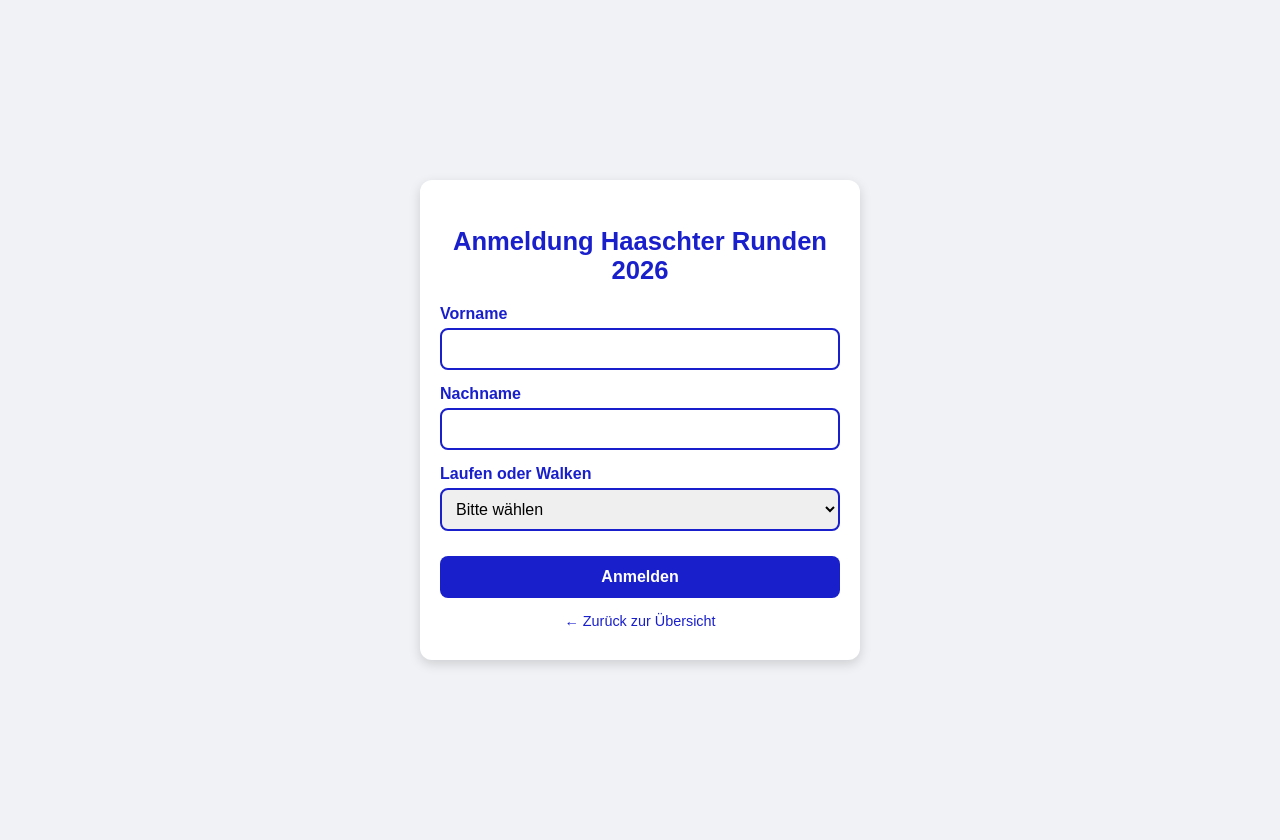
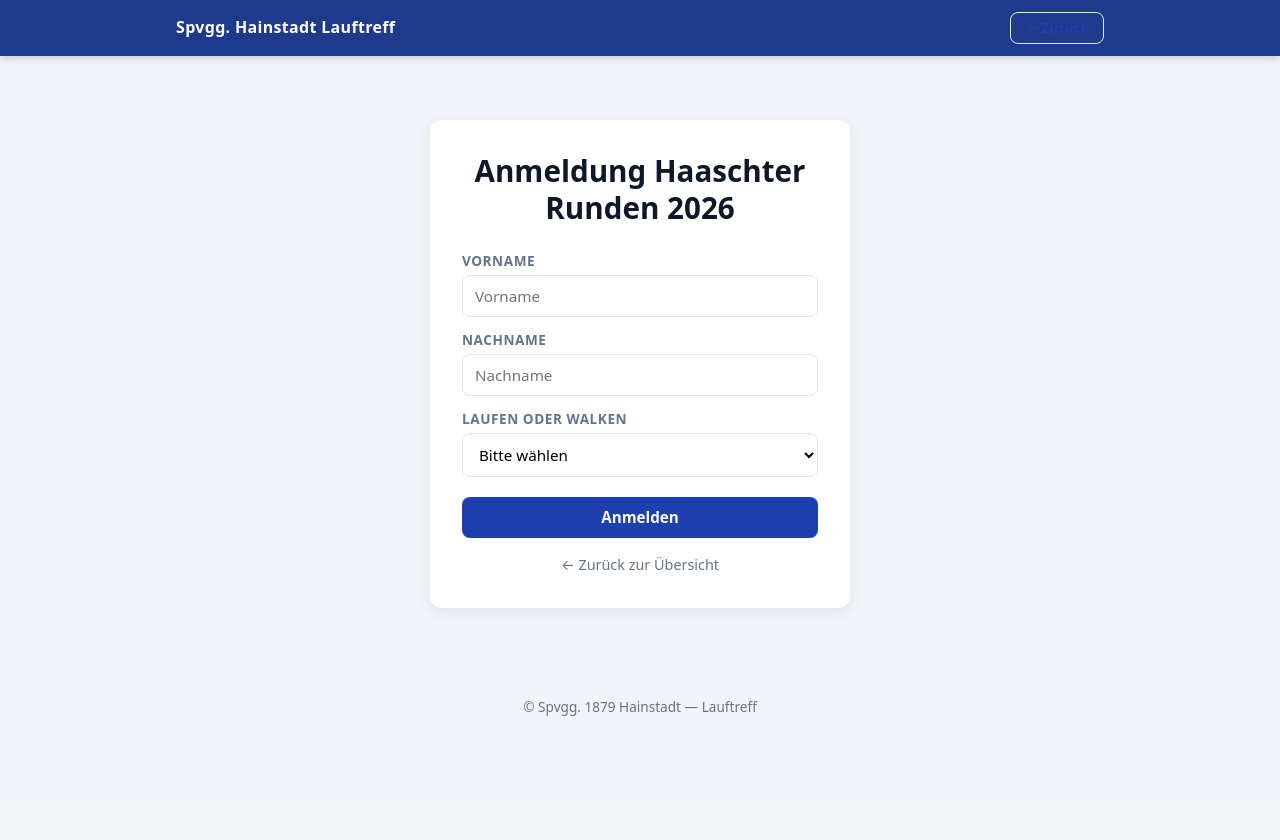
Before and after one commit to maximilianjung2/git_test_repo, a PHP site: page /Archiv/HaaschterRunden26/anmeldung.html in a window 1280 px wide. After the commit the page ends 716 px from the top, so only its background shows below. Run offline with PHP 8.4, Linux system fonts and the light colour scheme.

Commit message:
Haaschter Runden 2026: Design an Homepage angeglichen, Link auf Startseite

```diff
--- a/spvgg1879lauftreff/Archiv/HaaschterRunden26/anmeldung.html
+++ b/spvgg1879lauftreff/Archiv/HaaschterRunden26/anmeldung.html
@@ -3,99 +3,80 @@
 <head>
   <meta charset="UTF-8" />
   <meta name="viewport" content="width=device-width, initial-scale=1" />
+  <meta name="theme-color" content="#1e3a8a" />
   <title>Anmeldung Haaschter Runden 2026</title>
+  <link rel="stylesheet" href="/assets/css/lauftreff-base.css">
+  <link rel="stylesheet" href="/assets/css/public.css">
   <style>
-    body {
-      margin: 0;
-      font-family: Arial, sans-serif;
-      background-color: #f0f2f5;
-      min-height: 100vh;
-      display: flex;
-      justify-content: center;
-      align-items: center;
-      padding: 20px;
+    .form-card {
+      max-width: 420px;
+      margin: var(--space-6) auto 0;
     }
-
-    .container {
+    .form-card h1 {
+      text-align: center;
+      margin-bottom: var(--space-5);
+    }
+    .form-card label {
+      display: block;
+      font-size: 0.85rem;
+      font-weight: 600;
+      color: var(--muted);
+      margin-bottom: var(--space-1);
+      text-transform: uppercase;
+      letter-spacing: 0.04em;
+    }
+    .form-card input[type="text"],
+    .form-card select {
+      width: 100%;
+      padding: 10px 12px;
+      border: 1px solid var(--border);
+      border-radius: var(--radius-sm);
+      font-family: inherit;
+      font-size: 0.95rem;
       background: #fff;
-      padding: 30px 20px;
-      border-radius: 12px;
-      box-shadow: 0 4px 12px rgba(0, 0, 0, 0.15);
-      max-width: 400px;
-      width: 100%;
+      margin-bottom: var(--space-3);
+      box-sizing: border-box;
+    }
+    .form-card input:focus,
+    .form-card select:focus {
+      outline: 2px solid var(--blue);
+      outline-offset: -1px;
+      border-color: var(--blue);
+    }
+    .form-card .btn-block {
+      margin-top: var(--space-2);
+    }
+    .form-card .back-link {
+      display: block;
       text-align: center;
-      color: #111;
-    }
-
-    h1 {
-      font-size: 1.6rem;
-      color: #191fcb;
-      margin-bottom: 20px;
-    }
-
-    label {
-      display: block;
-      text-align: left;
-      margin: 15px 0 5px 0;
-      font-weight: bold;
-      color: #191fcb;
-    }
-
-    input[type="text"], select {
-      width: 100%;
-      padding: 10px;
-      font-size: 1rem;
-      border: 2px solid #191fcb;
-      border-radius: 8px;
-      box-sizing: border-box;
-      transition: border-color 0.3s ease;
-    }
-
-    input[type="text"]:focus, select:focus {
-      border-color: #e60707;
-      outline: none;
-    }
-
-    .button {
-      margin-top: 25px;
-      background-color: #191fcb;
-      color: white;
-      padding: 12px 25px;
-      font-size: 1rem;
-      border: none;
-      border-radius: 8px;
-      cursor: pointer;
-      font-weight: bold;
-      width: 100%;
-      transition: background-color 0.3s ease;
-    }
-
-    .button:hover {
-      background-color: #e60707;
-    }
-
-    .back-link {
-      display: inline-block;
-      margin-top: 15px;
-      color: #191fcb;
-      text-decoration: none;
+      margin-top: var(--space-4);
+      color: var(--muted);
       font-size: 0.9rem;
     }
-
-    .back-link:hover {
-      text-decoration: underline;
+    .form-card .back-link:hover {
+      color: var(--blue);
     }
   </style>
 </head>
 <body>
+
+<header class="public-topbar">
+    <div class="public-topbar-inner">
+        <a href="/" class="public-brand">Spvgg. Hainstadt Lauftreff</a>
+        <a href="index.html" class="btn btn-ghost btn-sm">← Zurück</a>
+    </div>
+</header>
+
+<main class="public-page">
     <div class="container">
+        <div class="card form-card">
             <h1>Anmeldung Haaschter Runden 2026</h1>
             <form action="anmeldung.php" method="post">
                 <label for="vorname">Vorname</label>
-      <input type="text" id="vorname" name="vorname" required maxlength="60" />
+                <input type="text" id="vorname" name="vorname" required maxlength="60" placeholder="Vorname" />
 
                 <label for="name">Nachname</label>
-      <input type="text" id="name" name="name" required maxlength="60" />
+                <input type="text" id="name" name="name" required maxlength="60" placeholder="Nachname" />
 
                 <label for="disziplin">Laufen oder Walken</label>
                 <select id="disziplin" name="disziplin" required>
@@ -104,9 +85,16 @@
                     <option value="walken">Walken</option>
                 </select>
 
-      <button type="submit" class="button">Anmelden</button>
+                <button type="submit" class="btn btn-primary btn-block">Anmelden</button>
             </form>
             <a href="index.html" class="back-link">← Zurück zur Übersicht</a>
         </div>
+    </div>
+</main>
+
+<footer class="public-footer">
+    <p>&copy; Spvgg. 1879 Hainstadt — Lauftreff</p>
+</footer>
+
 </body>
 </html>
```
Also changed, not shown: spvgg1879lauftreff/Archiv/HaaschterRunden26/index.html (+74 -93 lines), spvgg1879lauftreff/Archiv/HaaschterRunden26/runden.php (+89 -85 lines), spvgg1879lauftreff/index.html (+13 -0 lines), 1 other file. Lines whose indentation alone changed are shown as unchanged.
